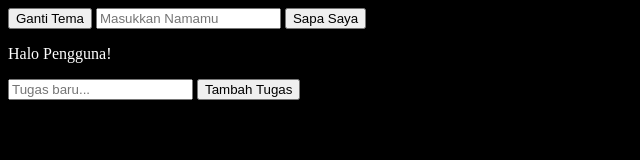
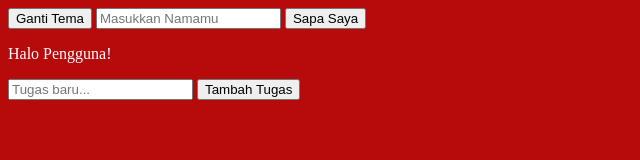
Before and after one commit to t4hell/Latihan_Lomba_LKS, a plain HTML site: page Vanilla_JS/index.html in a window 1280 px wide. Both pictures are taken after a click on the button "Ganti Tema". Shown: the whole page, without its empty margins (0-640 px from the left). Drawn offline with Linux system fonts and the light colour scheme.

Commit message:
Tahapan DOM, function saat tombil di-click, if, dan membuat To Do List

```diff
--- a/Vanilla_JS/style.css
+++ b/Vanilla_JS/style.css
@@ -1,4 +1,4 @@
 .mode_gelap {
-    background-color: #000000;
+    background-color: #b70a0a;
     color: #ffffff;
 }
```
